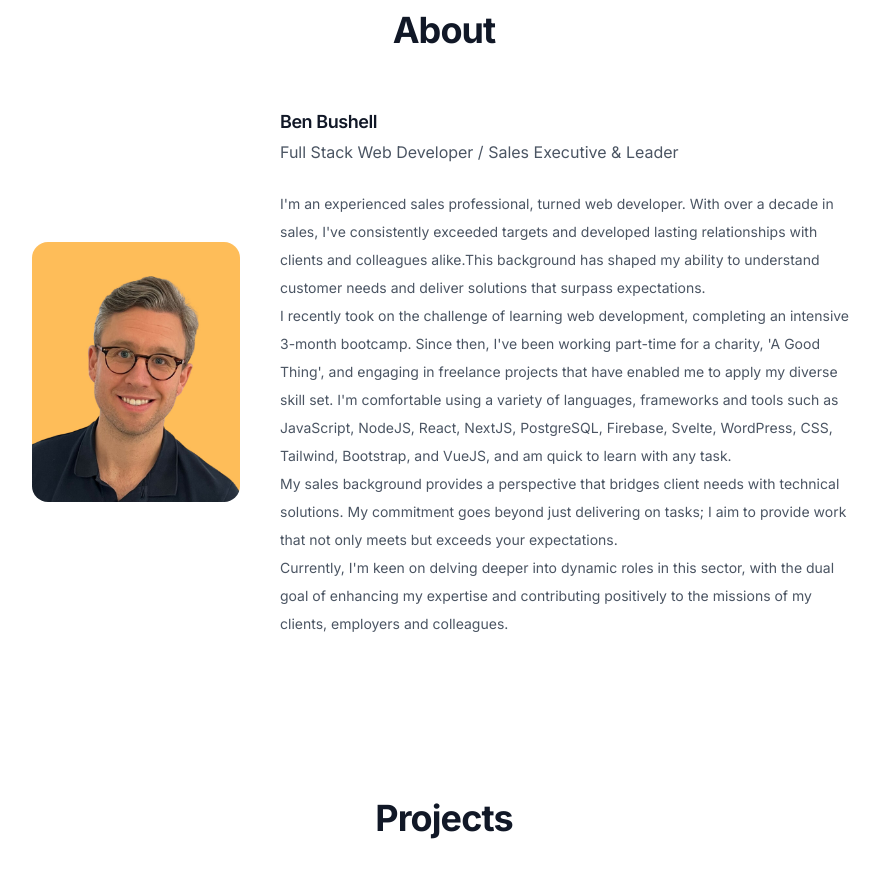
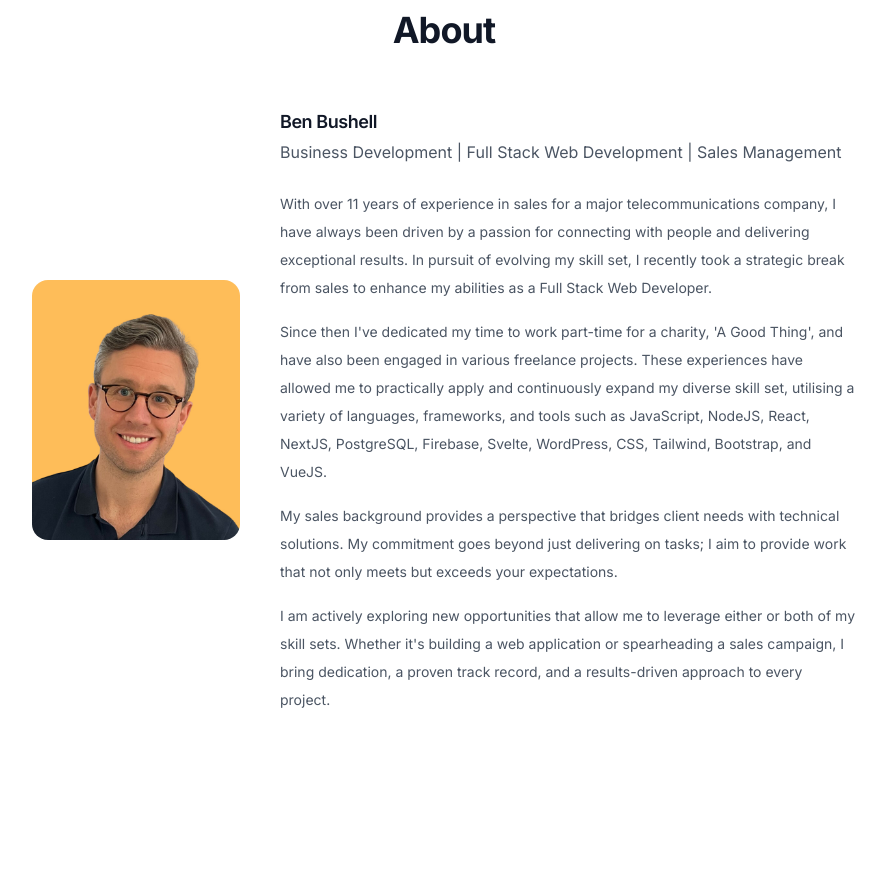
Before and after one commit to benboosh01/portfolio-sep-23, a Next.js app: page / in a window 1280 px wide. Shown: the part 940-1817 px from the top of the page, without its empty margins (196-1081 px from the left). Built offline with nearby package versions, Linux system fonts and the light colour scheme.

Commit message:
update bio

```diff
--- a/src/app/components/About.jsx
+++ b/src/app/components/About.jsx
@@ -1,34 +1,25 @@
 const people = [
     {
         name: "Ben Bushell",
-        role: "Full Stack Web Developer / Sales Executive & Leader",
+        role: "Business Development | Full Stack Web Development | Sales Management",
         imageUrl: "/profile_pic.jpg",
         bio: (
             <>
-                I'm an experienced sales professional, turned web developer. With
-                over a decade in sales, I've consistently exceeded targets and
-                developed lasting relationships with clients and colleagues
-                alike.This background has shaped my ability to understand
-                customer needs and deliver solutions that surpass expectations.
-                <br />
-                I recently took on the challenge of learning web development,
-                completing an intensive 3-month bootcamp. Since then, I've been
-                working part-time for a charity, 'A Good Thing', and engaging in
-                freelance projects that have enabled me to apply my diverse
-                skill set. I'm comfortable using a variety of languages,
-                frameworks and tools such as JavaScript, NodeJS, React, NextJS,
-                PostgreSQL, Firebase, Svelte, WordPress, CSS, Tailwind,
-                Bootstrap, and VueJS, and am quick to learn with any task.
-                <br />
-                My sales background provides a perspective that bridges client
-                needs with technical solutions. My commitment goes beyond just
-                delivering on tasks; I aim to provide work that not only meets
-                but exceeds your expectations.
-                <br />
-                Currently, I'm keen on delving deeper into dynamic roles in this
-                sector, with the dual goal of enhancing my expertise and
-                contributing positively to the missions of my clients, employers
-                and colleagues.
+                <p>
+                    With over 11 years of experience in sales for a major telecommunications company, I have always been driven by a passion for connecting with people and delivering exceptional results. In pursuit of evolving my skill set, I recently took a strategic break from sales to enhance my abilities as a Full Stack Web Developer.
+                </p>
+                <p className="pt-4">
+                    Since then I've dedicated my time to work part-time for a charity, 'A Good Thing', and have also been engaged in various freelance projects. These experiences have allowed me to practically apply and continuously expand my diverse skill set, utilising a variety of languages, frameworks, and tools such as JavaScript, NodeJS, React, NextJS, PostgreSQL, Firebase, Svelte, WordPress, CSS, Tailwind, Bootstrap, and VueJS.
+                </p>
+                <p className="pt-4">
+                    My sales background provides a perspective that bridges client
+                    needs with technical solutions. My commitment goes beyond just
+                    delivering on tasks; I aim to provide work that not only meets
+                    but exceeds your expectations.
+                </p>
+                <p className="pt-4">
+                    I am actively exploring new opportunities that allow me to leverage either or both of my skill sets. Whether it's building a web application or spearheading a sales campaign, I bring dedication, a proven track record, and a results-driven approach to every project.
+                </p>
             </>
         ),
         twitterUrl: "#",
@@ -63,12 +54,12 @@ export default function About() {
                                 <h3 className="text-lg font-semibold leading-8 tracking-tight text-gray-900">
                                     {person.name}
                                 </h3>
-                                <p className="text-base leading-7 text-gray-600">
+                                <div className="text-base leading-7 text-gray-600">
                                     {person.role}
-                                </p>
-                                <p className="mt-6 text-sm leading-7 text-gray-600">
+                                </div>
+                                <div className="mt-6 text-sm leading-7 text-gray-600">
                                     {person.bio}
-                                </p>
+                                </div>
                             </div>
                         </li>
                     ))}
```
